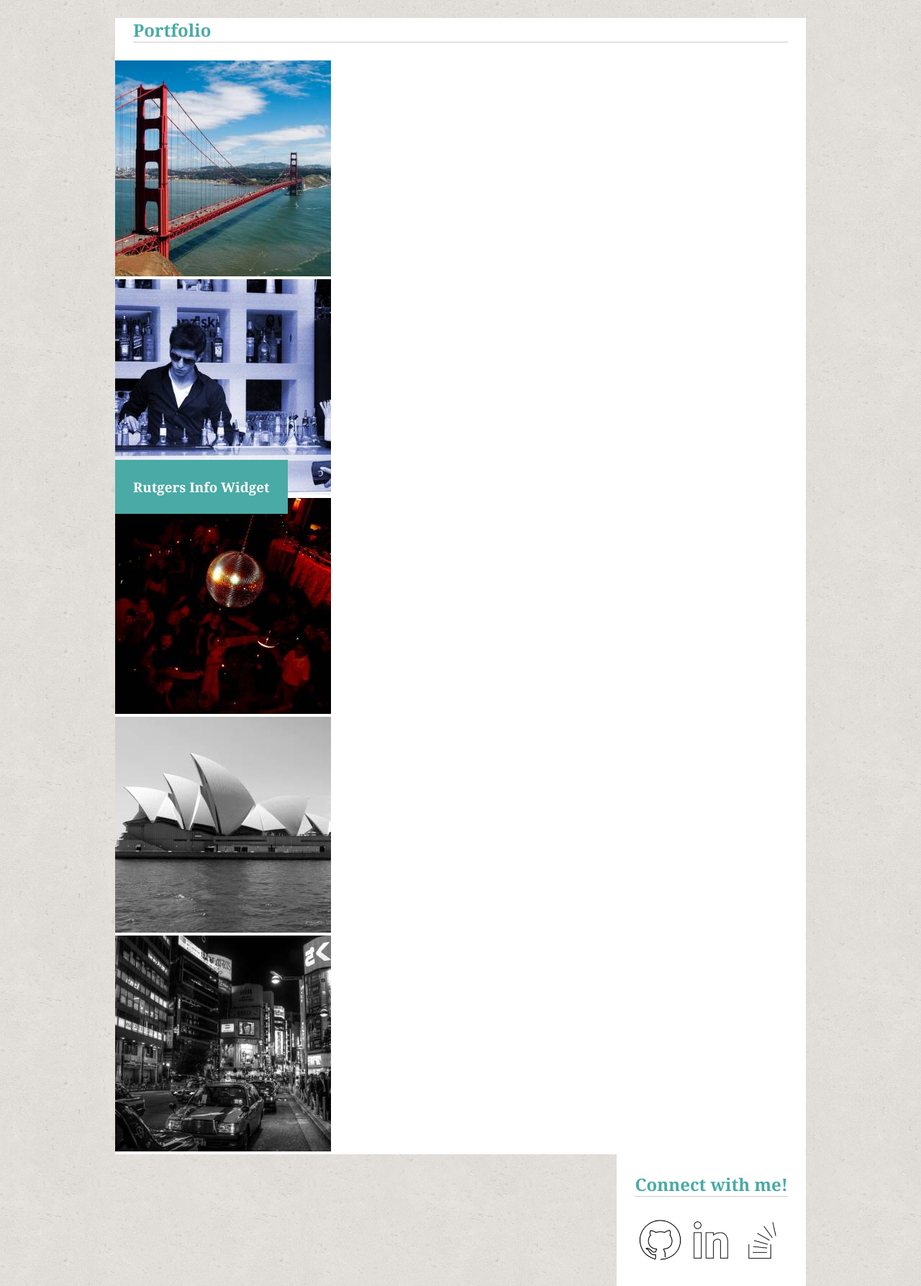
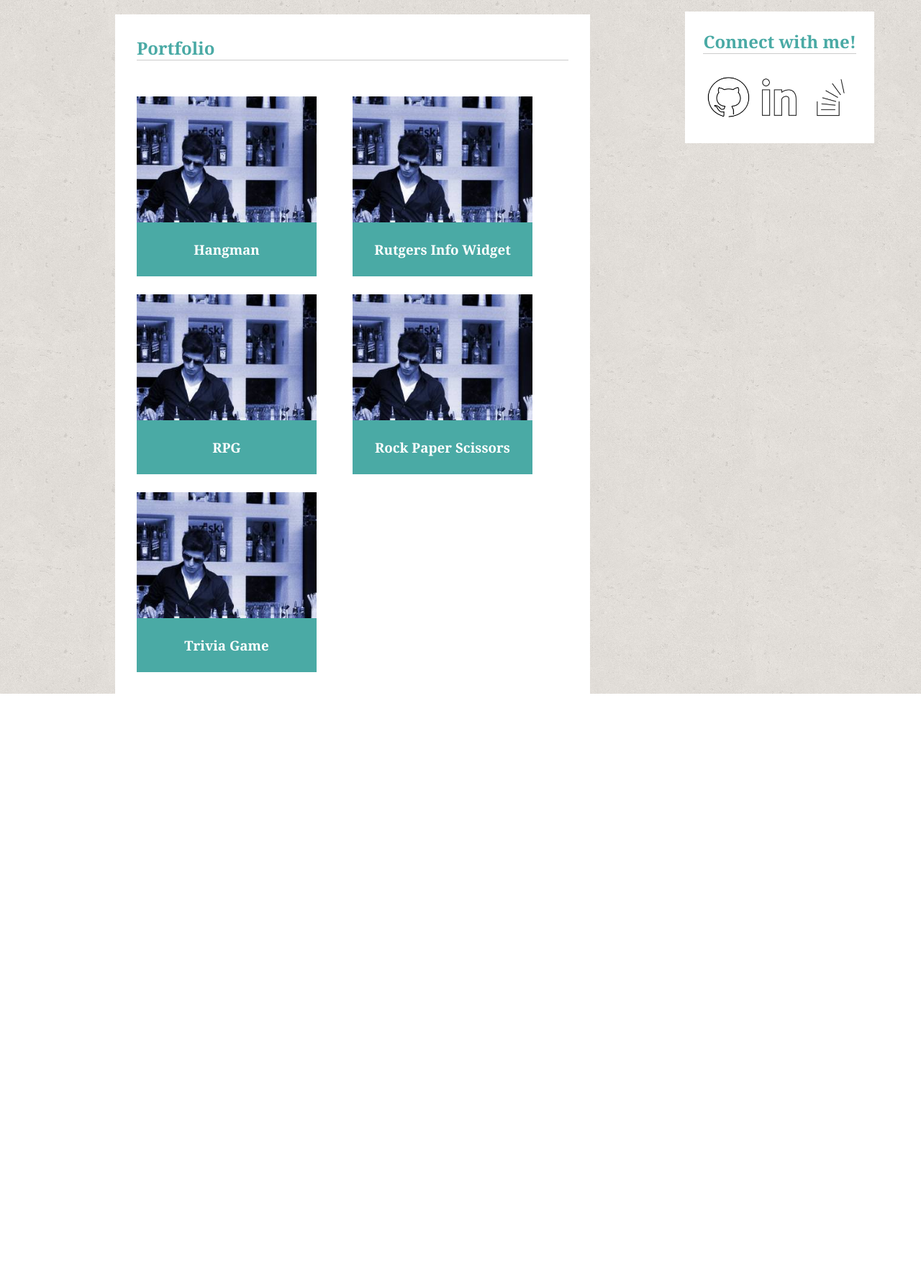
Before and after one commit to Chazel1014/Basic-Portfolio, a PHP site: page /portfolio.html in a window 1280 px wide. Shown: the part 86-1873 px from the top of the page at 72% size. After the commit the page ends 1050 px from the top, so only its background shows below. Run offline with PHP 8.4, Linux system fonts and the light colour scheme.

Commit message:
portfolio 2

```diff
--- a/Assets/CSS/style.css
+++ b/Assets/CSS/style.css
@@ -30,7 +30,7 @@
 .container {
 	width: 960px;
 	margin: 0 auto;
-	background-color: white;
+
 }
 
 h1, h2 {
@@ -78,7 +78,10 @@
 	margin: auto;
 	/*padding: 25px;*/
 	background-color: white;
-	float:right;
+	position: absolute;
+	top: 102px;
+	right: 65px;
+	/*border: 2px solid red;*/
 }
 
 p {
@@ -126,13 +129,27 @@
 	border-top: 5px solid #4aaaa5;*/
 }
 
+#portfolio-one {
+	float: left;
+	background-color: #ffffff;
+	max-width: 650px;
+}
+
+.port-container{
+	width: 650px;
+	/*border: 2px solid red;*/
+	background-color: white;
+	padding: 5px;
+}
+
+
 .auth-image {
 	/*max-width: 200px;
 	max-height: auto;*/
 	float: left;
 	margin: 0, auto;
 	display: inline-block;
-	position: relative;
+	/*position: relative;*/
 }
 
 
@@ -141,14 +158,79 @@
 	color: #ffffff;
 	background-color: #4aaaa5;
 	text-align: center;
-	/*display: inline-block;*/
 	padding: 25px;
 	position: absolute;
 	bottom: 0;
-	/*left: 0;*/
+	width: 80%;
+}
+
+.work-items {
+	position: relative;
+	background-image: url("../Images/sanfran.jpg");
+	/*border: 2px red solid;*/
+	background-position: center;
+	background-size: cover;
+	background-color: #777777;
+	width: 250px;
+	height: 250px;
+	margin: 25px;
 
 }
 
 .work-items {
+	position: relative;
+	background-image: url("../Images/disco.jpg");
+	/*border: 2px red solid;*/
+	background-position: center;
+	background-size: cover;
+	background-color: #777777;
+	width: 250px;
+	height: 250px;
+	margin: 25px;
+}
+
+.work-items {
+	position: relative;
+	background-image: url("../Images/headphones.jpeg");
+	/*border: 2px red solid;*/
+	background-position: center;
+	background-size: cover;
+	background-color: #777777;
+	width: 250px;
+	height: 250px;
+	margin: 25px;
+}
+
+.work-items {
+	position: relative;
+	background-image: url("../Images/sydney.jpg");
+	/*border: 2px red solid;*/
+	background-position: center;
+	background-size: cover;
+	background-color: #777777;
+	width: 250px;
+	height: 250px;
+	margin: 25px;
+}
+
+.work-items {
+	position: relative;
+	background-image: url("../Images/bar.jpg");
+	/*border: 2px red solid;*/
+	background-position: center;
+	background-size: cover;
+	background-color: #777777;
+	width: 250px;
+	height: 250px;
+	margin: 25px;
+}
+
+.column-one{
+	float: left;
 
 }
+
+.column-two{
+	float: left;
+
+}
--- a/portfolio.html
+++ b/portfolio.html
@@ -25,53 +25,39 @@
 
 			<div class="container">
 
+			<div class="port-container">
 				<section id="portfolio-one">
 
 					<h2>Portfolio</h2>
 
+					<div class="column-one">
 						<div class="work-items">
-						<img src="Assets/Images/sanfran.jpg" class="auth-image" alt="sanfran">
 						<h3 class="label">Hangman</h3>
 						</div>
 
 						<div class="work-items">
-						<img src="Assets/Images/bar.jpg" class="auth-image" alt="bar">
-						<h3 class="label">Trivia Game</h3>
+						<h3 class="label">RPG</h3>
 						</div>
 
 						<div class="work-items">
-						<img src="Assets/Images/disco.jpg" class="auth-image" alt="disco">
-						<h3 class="label">Rock Paper Scissors</h3>
-					<div class="work-items">
+							<h3 class="label">Trivia Game</h3>
+						</div>
+					</div>
 
 
+					<div class="column-two">
+
 						<div class="work-items">
-						<img src="Assets/Images/sydney.jpg" class="auth-image" alt="sydney">
-						<h3 class="label">RPG Game</h3>
+							<h3 class="label">Rutgers Info Widget</h3>
 						</div>
 
 						<div class="work-items">
-						<img src="Assets/Images/city.jpg" class="auth-image" alt="city">
-						<h3 class="label">Rutgers Info Widget</h3>
+							<h3 class="label">Rock Paper Scissors</h3>
 						</div>
-
+					</div>
 					</section>
-
-
-
-
-
-
-
-
-
-
-
-
-
-
-
-
+					<div style="clear:both"></div>
+					</div>
 
 
 
@@ -86,6 +72,8 @@
 						<p> <a href="http://stackoverflow.com/users/6896999/christa-rae"><img src="Assets/Images/1478069863_5333_-_Stackoverflow.png" class="stack" alt="stack"></a></p>
 					</div>
 			</section>
+			</div>
+		</div>
 
 			<!-- <footer>
 				© Copyright 2016 Christa Hazel
```
Lines whose indentation alone changed are shown as unchanged.
